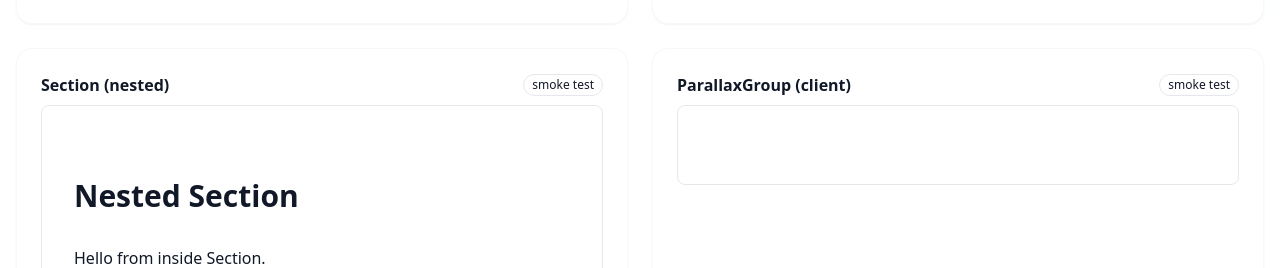
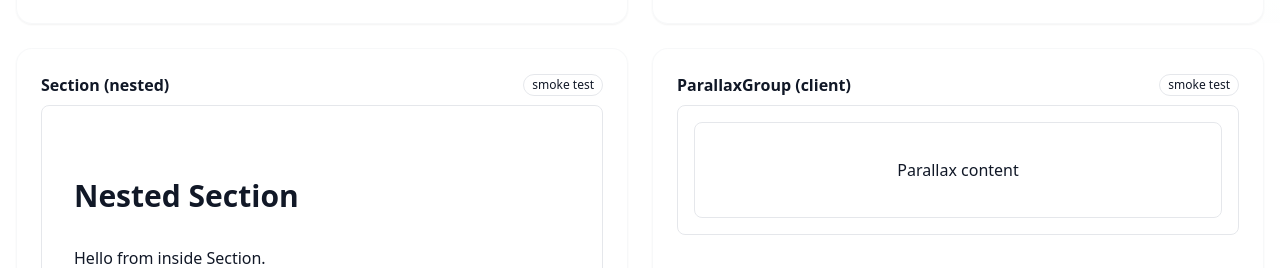
Before and after one commit to Tridude5/JohnSlavinskas, a Next.js app: page / in a window 1280 px wide. Shown: the part 3565-3833 px from the top of the page. Built offline with nearby package versions, Linux system fonts and the light colour scheme.

Commit message:
Update page.tsx

```diff
--- a/app/page.tsx
+++ b/app/page.tsx
@@ -225,7 +225,11 @@ export default function Page() {
             </Smoke>
 
             <Smoke name="ParallaxGroup (client)">
-              <ParallaxGroup />
+              <ParallaxGroup>
+                <div className="h-24 w-full flex items-center justify-center border rounded-lg">
+                  Parallax content
+                </div>
+              </ParallaxGroup>
             </Smoke>
 
             <Smoke name="BlueprintFX (client)">
```
